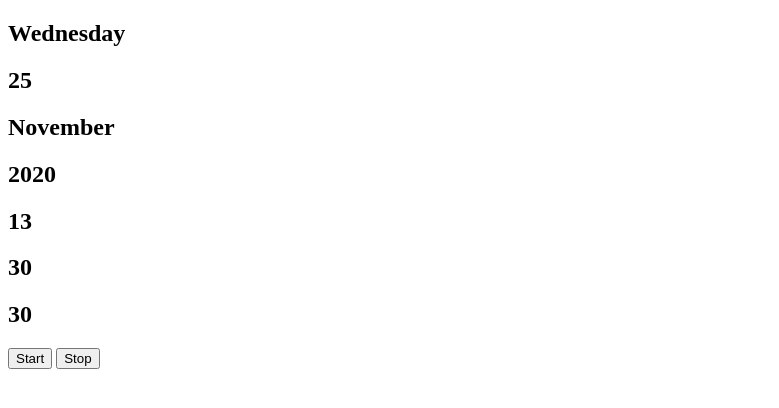
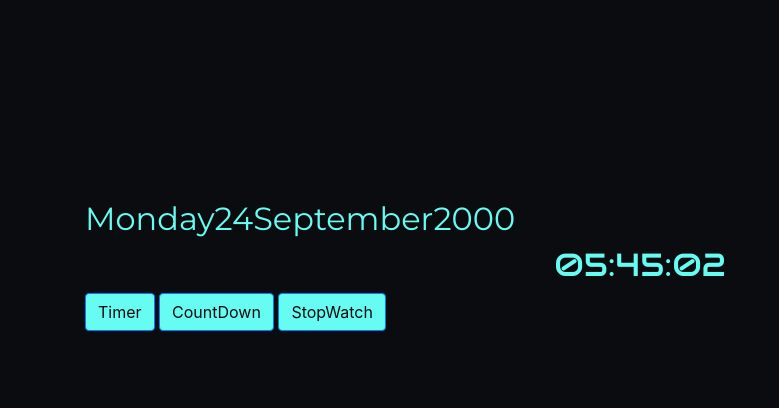
Before and after one commit to vanessacor/vanessa-clock, a website: page index.html in a window 1280 px wide. Shown: the whole page, without its empty margins (0-779 px from the left). Drawn offline with nearby package versions, Linux system fonts and the light colour scheme.

Commit message:
style homepage

```diff
--- a/index.html
+++ b/index.html
@@ -4,23 +4,38 @@
     <meta charset="UTF-8">
     <meta name="viewport" content="width=device-width, initial-scale=1.0">
     <title>timer</title>
+    <link rel="stylesheet" href="https://cdn.jsdelivr.net/npm/bootstrap@4.5.3/dist/css/bootstrap.min.css" integrity="sha384-TX8t27EcRE3e/ihU7zmQxVncDAy5uIKz4rEkgIXeMed4M0jlfIDPvg6uqKI2xXr2" crossorigin="anonymous">
+    <link rel="preconnect" href="https://fonts.gstatic.com">
+    <link rel="stylesheet" href="./styles/style.css">
+    <link href="https://fonts.googleapis.com/css2?family=Audiowide&family=Montserrat:wght@300;400&display=swap" rel="stylesheet">
 </head>
 <body>
-    <section id="calendar">
-        <h2 id="weekDay"></h2>
-        <h2 id="day"></h2>
-        <h2 id="month"></h2>
-        <h2 id="year"></h2>
-    </section>
+    <main class="container">
+        <section id="calendar">
+            <h2 id="weekDay">Monday</h2>
+            <h2 id="day">24</h2>
+            <h2 id="month">September</h2>
+            <h2 id="year">2000</h2>
+        </section>
 
-    <section id="clock">
-        <h2 id="hour"></h2>
-        <h2 id="minutes"></h2>
-        <h2 id="seconds"></h2>
-    </section>
-    <button id="start">Start</button>
-    <button id="stop">Stop</button>
-    <script src="indexUi.js"></script>
-    <script src="index.js"></script>
+        <section id="clock">
+            <h2 id="hour">05</h2>
+            <h2 id="minutes">:</h2>
+            <h2 id="minutes">45</h2>
+            <h2 id="minutes">:</h2>
+            <h2 id="seconds">02</h2>
+        </section>
+        <section id="services">
+            <button class="btn btn-primary" id="timer">Timer</button>
+            <button class="btn btn-primary" id="countdown">CountDown</button>
+            <button class="btn btn-primary" id="stopWatch">StopWatch</button>
+
+        </section>
+
+    </main>
+    <script src="https://code.jquery.com/jquery-3.5.1.slim.min.js" integrity="sha384-DfXdz2htPH0lsSSs5nCTpuj/zy4C+OGpamoFVy38MVBnE+IbbVYUew+OrCXaRkfj" crossorigin="anonymous"></script>
+    <script src="https://cdn.jsdelivr.net/npm/bootstrap@4.5.3/dist/js/bootstrap.bundle.min.js" integrity="sha384-ho+j7jyWK8fNQe+A12Hb8AhRq26LrZ/JpcUGGOn+Y7RsweNrtN/tE3MoK7ZeZDyx" crossorigin="anonymous"></script>
+    <!-- <script src="indexUi.js"></script>
+    <script src="index.js"></script> -->
 </body>
 </html>
--- /dev/null
+++ b/styles/style.css
@@ -0,0 +1,25 @@
+body {
+  background-color: #0b0c10;
+}
+
+main {
+  padding-top: 200px;
+}
+
+#calendar {
+  display: flex;
+  font-family: "Montserrat", sans-serif;
+  color: #66fcf1;
+}
+
+#clock {
+  display: flex;
+  justify-content: center;
+  font-family: "Audiowide", cursive;
+  color: #66fcf1;
+}
+
+#services button {
+  background-color: #66fcf1;
+  color: #0b0c10;
+}
```
